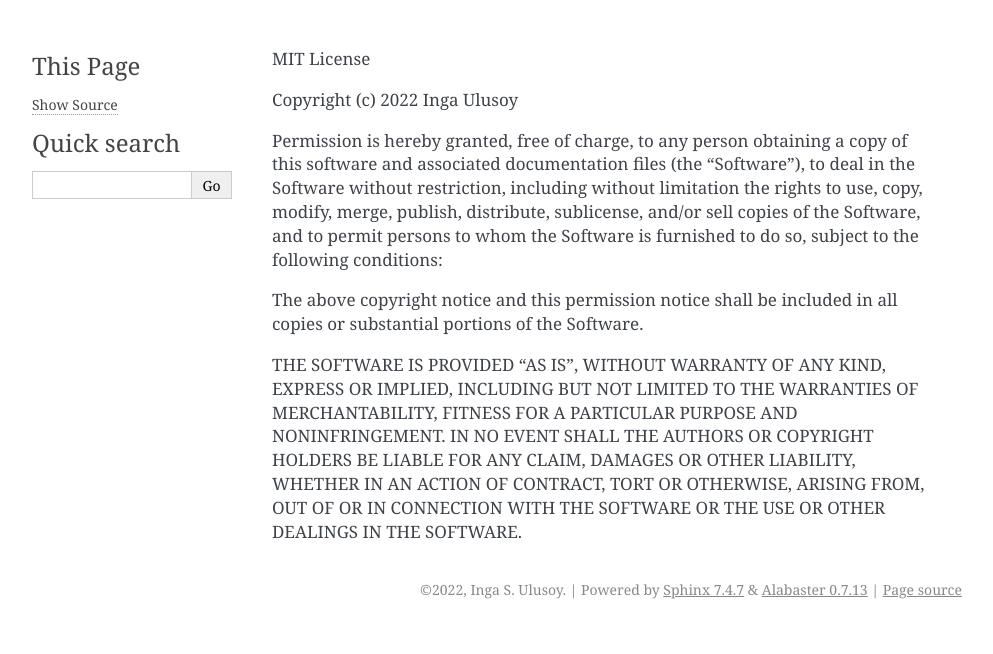
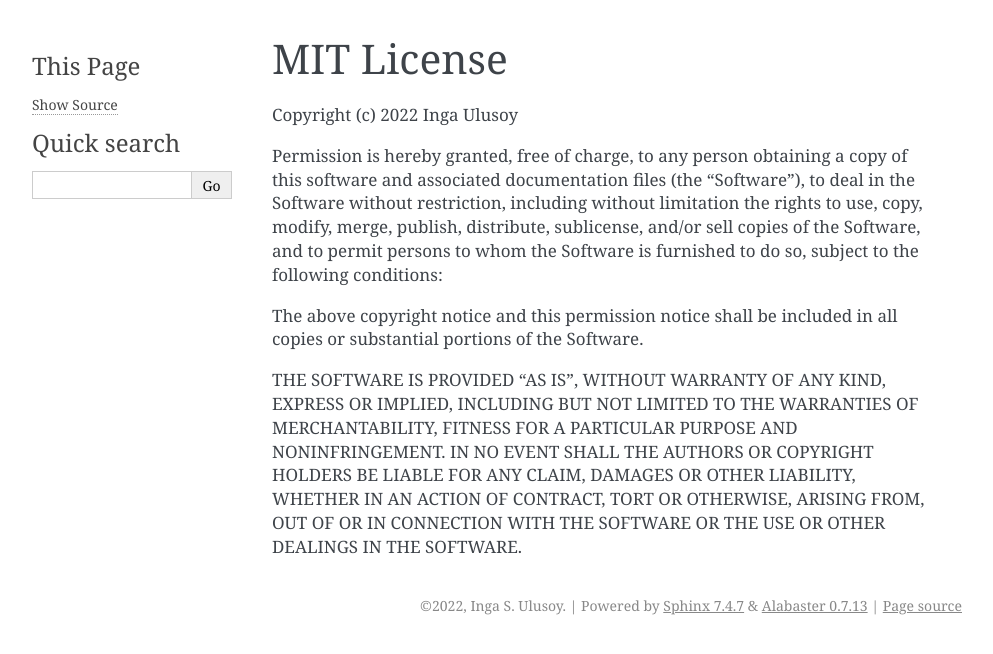
Before and after one commit to iulusoy/my-test-repo, a Sphinx documentation site: the page built from docs/source/license.md, in a window 1280 px wide. Shown: the top 654 px of the page, without its empty margins (148-1141 px from the left). Built offline with Sphinx 7.4.7, drawn with Linux system fonts in a browser that asks for light colours; pages that are not in the unit, such as notebooks, are missing from menus.

Commit message:
fixed title error

```diff
--- a/docs/source/index.rst
+++ b/docs/source/index.rst
@@ -13,8 +13,6 @@ Welcome to My awesome project's documentation!
    readme
    modules
    license
-   installation
-   references
 
 
 Indices and tables
--- a/docs/source/license.md
+++ b/docs/source/license.md
@@ -1,4 +1,4 @@
-MIT License
+# MIT License
 
 Copyright (c) 2022 Inga Ulusoy
 
```
